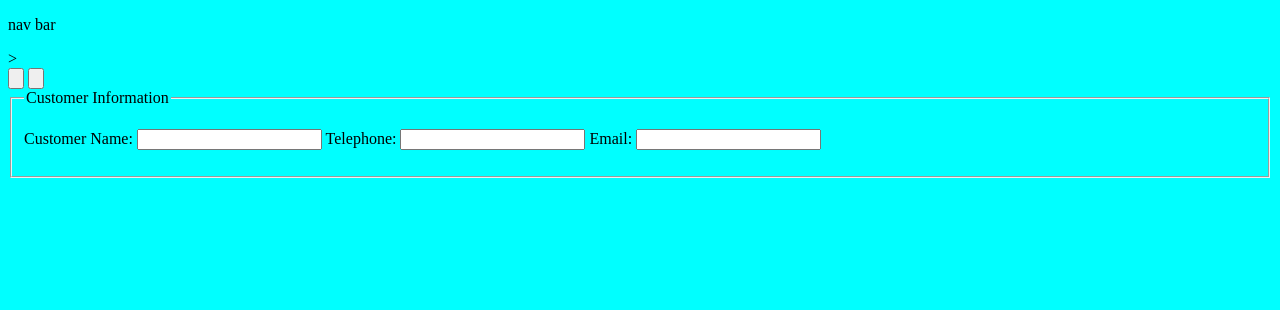
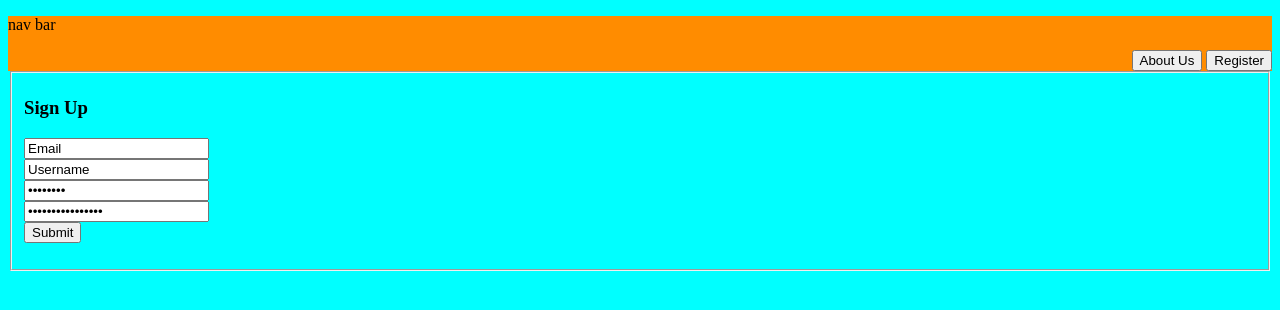
Before and after one commit to tylerstambaugh/HTMLRegisterPage, a plain HTML site: page index.html in a window 1280 px wide. Drawn offline with Linux system fonts and the light colour scheme.

Commit message:
another commit

```diff
--- a/index.html
+++ b/index.html
@@ -9,11 +9,11 @@
 </head>
 <body>
     <div class="navbar">
-        <p>nav bar</p>>
-        <form>
-            <input type="button" name="button1" />
-            <input type="button" name="button2" />
-        </form>
+        <p>nav bar</p>
+        <nav style="text-align: right;" >
+            <button >About Us</button>
+            <button id="RegisterButton">Register</button>
+        </nav>
     </div>
     <div class="body">
         <section>
@@ -22,20 +22,18 @@
         <section>
             <form>
                 <fieldset>
-                    <legend>Customer Information</legend>
-                    <p>
-                        <label>
-                            Customer Name:
-                            <input name="name"/>
-                        </label>
-                        <label>
-                             Telephone:
-                            <input type="tel" name="tel"/>
-                        </label>
-                        <label>
-                             Email:
-                            <input type="email" name="email"/>
-                        </label>
+                    <p class="form">
+                        <h3>Sign Up</h3>
+                    <input type="email" value="Email"/>
+                </br>
+                    <input type="text" value="Username"/>
+                </br>
+                    <input type="password" value="Password" />
+                </br>
+                    <input type="password" value="Confirm Password" />
+            </br>
+                    <button>Submit</button>
+
                     </p>
                 </fieldset>
             </form>
--- a/style.css
+++ b/style.css
@@ -2,3 +2,11 @@ body {
 background-color: cyan;
 
 }
+
+.navbar {
+    background-color: darkorange;
+}
+
+.form {
+    align-items: center;
+}
```
